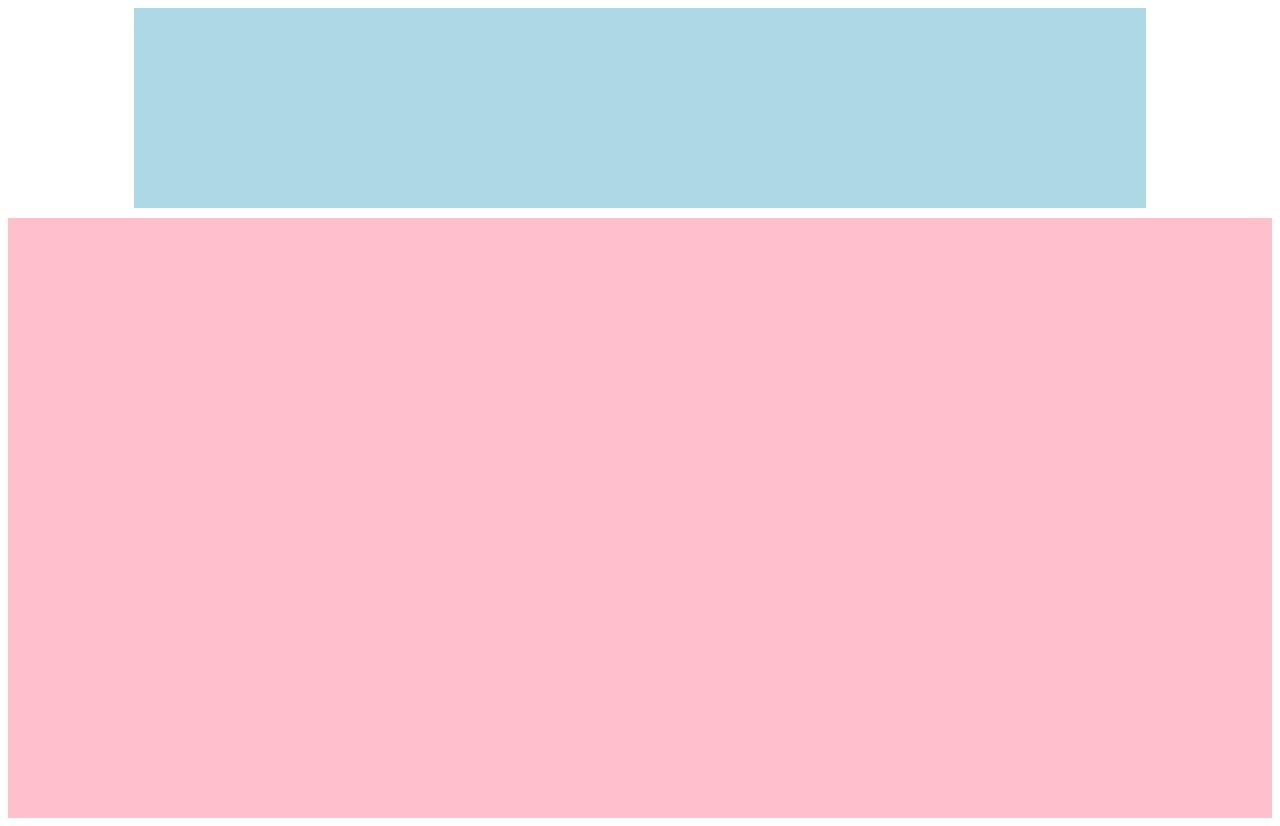
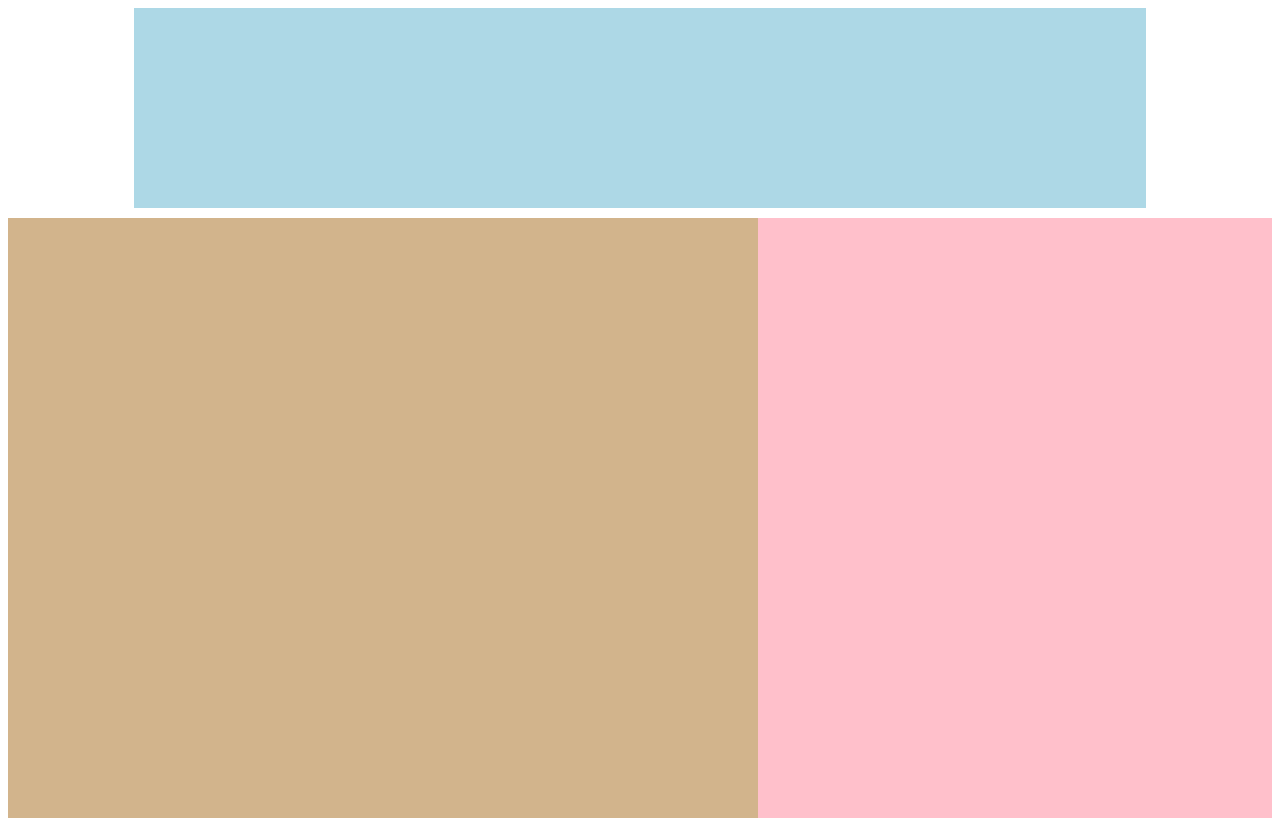
Before and after one commit to Ellie006/newstemp, a plain HTML site: page index.html in a window 1280 px wide. Drawn offline with Linux system fonts and the light colour scheme.

Commit message:
column floats

```diff
--- a/index.html
+++ b/index.html
@@ -9,7 +9,13 @@
 
  <div class='header'></div>
 
- <div class='content'></div>
+ <div class='content'>
+
+   <div class='column'></div>
+    <div class='column'></div>
+     <div class='column'></div>
+
+ </div>
 
   </body>
 </html>
--- a/resources/css/styles.css
+++ b/resources/css/styles.css
@@ -10,3 +10,11 @@
    width: 100%;
    margin-top: 10px;
  }
+
+.column {
+   background-color: tan;
+   height: 600px;
+   width: 250px;
+   float: left;
+
+}
```
